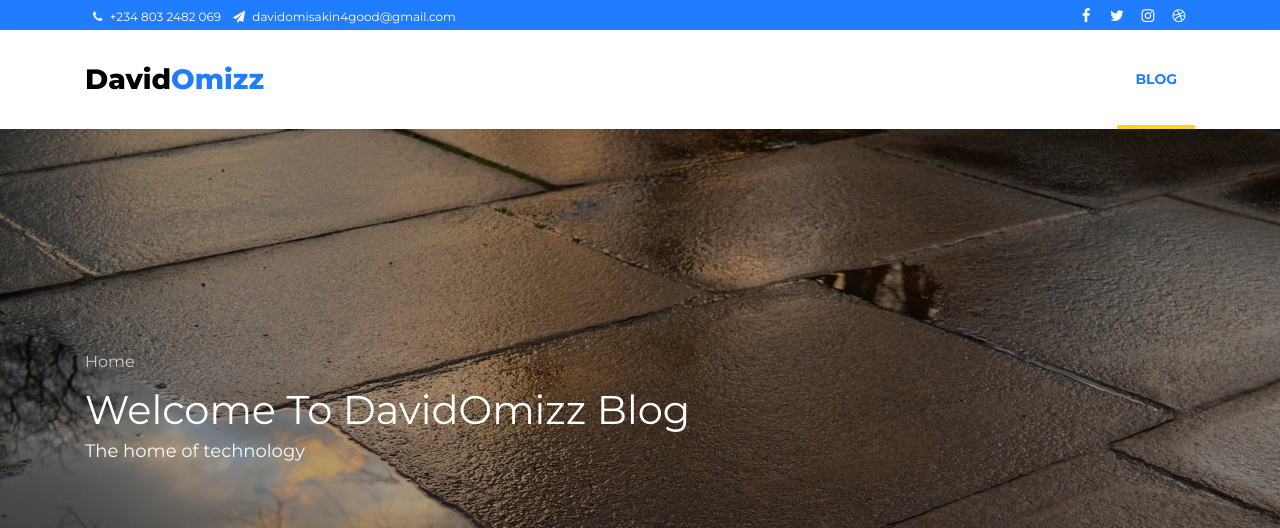
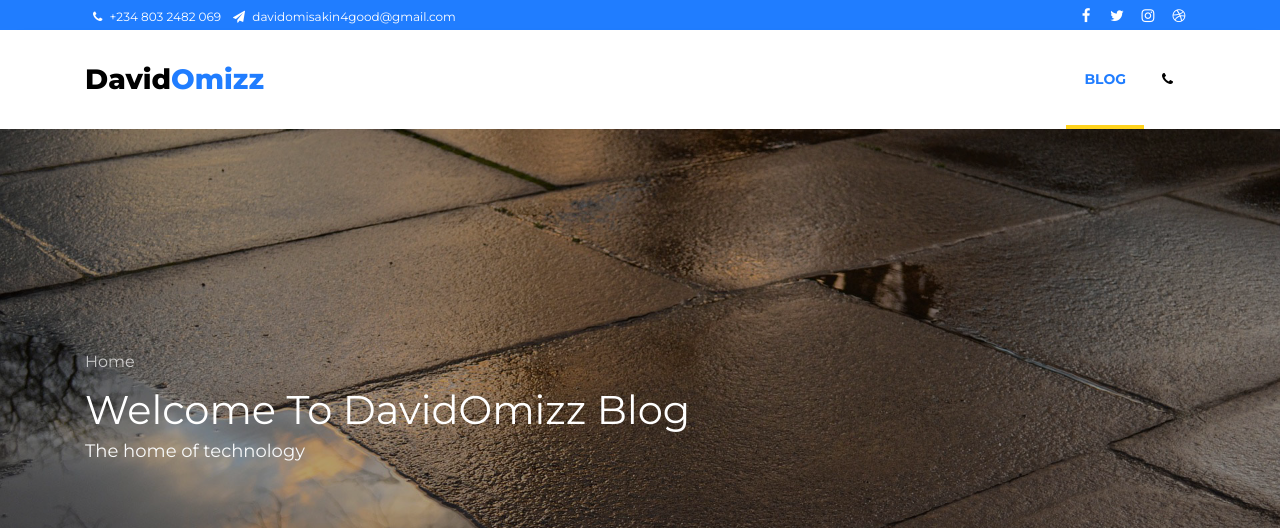
Before and after one commit to DavidOmizz/Blog, a Django app: a page that uses templates/base.html in a window 1280 px wide. Shown: the top 528 px of the page. Run offline with Django 4.2, Linux system fonts and the light colour scheme; data comes from the database, SQL or seed files in the repository; some libraries are stand-ins or nearby versions.

Commit message:
adding other things

```diff
--- a/templates/base.html
+++ b/templates/base.html
@@ -63,7 +63,7 @@
 	          <!-- <li class="nav-item"><a href="services.html" class="nav-link">Services</a></li> -->
 	          <!-- <li class="nav-item"><a href="gallery.html" class="nav-link">Gallery</a></li> -->
 	          <li class="nav-item active"><a href="{% url 'home' %}" class="nav-link">Blog</a></li>
-	          <!-- <li class="nav-item"><a href="contact.html" class="nav-link">Contact</a></li> -->
+	          <li class="nav-item"><a class="nav-link"> <span class="fa fa-phone mr-1"></span></a></li>
 	        </ul>
 	      </div>
 	    </div>
```
